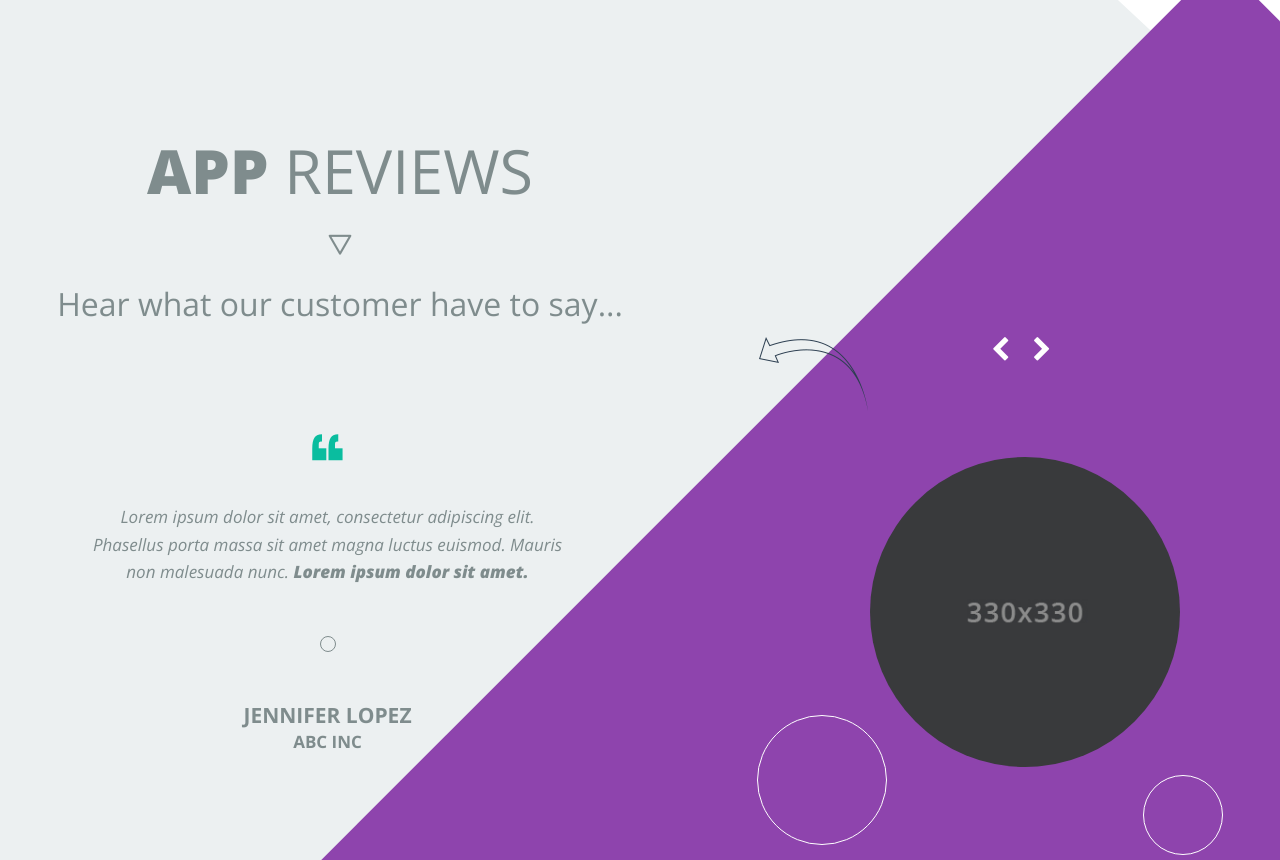
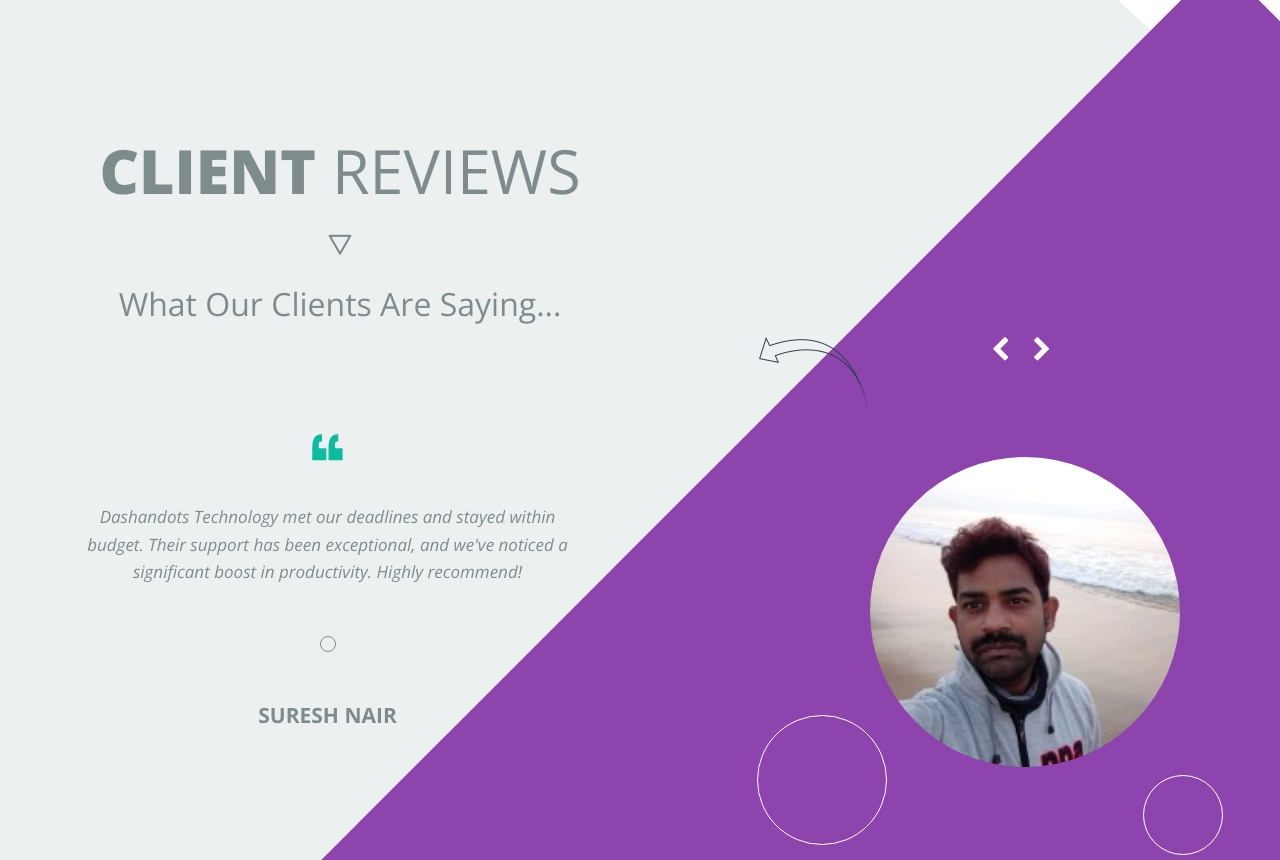
Before and after one commit to sumit245/dashandots_new_design, a website: page index.html in a window 1280 px wide. Shown: the part 1775-2635 px from the top of the page. Drawn offline with nearby package versions, Linux system fonts and the light colour scheme.

Commit message:
footer and reviews section completed

```diff
--- a/index.html
+++ b/index.html
@@ -498,7 +498,7 @@
                   >
                     <!-- Title -->
                     <h2 class="section-title color-grey">
-                      <span class="text-extrabold">App</span> Reviews
+                      <span class="text-extrabold">Client</span> Reviews
                     </h2>
                     <!-- Shape Down Arrow -->
                     <p class="color-grey text-center">
@@ -506,7 +506,7 @@
                     </p>
                     <!-- Description -->
                     <h3 class="section-msg text-center color-grey">
-                      Hear what our customer have to say...
+                      What Our Clients Are Saying...
                     </h3>
                     <!-- Shape Pointer -->
                     <div class="gk-pointer-features gk-left-arrow">
@@ -561,13 +561,10 @@
                               <!-- Content -->
                               <div class="reviews-msg">
                                 <p class="light-italic info-margin">
-                                  Lorem ipsum dolor sit amet, consectetur
-                                  adipiscing elit. Phasellus porta massa sit
-                                  amet magna luctus euismod. Mauris non
-                                  malesuada nunc.
-                                  <span class="extrabold-italic"
-                                    >Lorem ipsum dolor sit amet.</span
-                                  >
+                                  Dashandots Technology delivered on time,
+                                  within budget, and their support has been
+                                  excellent. We've seen great efficiency
+                                  improvements. Highly recommend!
                                 </p>
                               </div>
                               <!-- Author Info -->
@@ -575,10 +572,7 @@
                                 <p
                                   class="text-bold text-uppercase author-margin"
                                 >
-                                  Jennifer Lopez
-                                </p>
-                                <p class="text-bold text-uppercase author-sub">
-                                  Abc INC
+                                  Arjun Deshmukh
                                 </p>
                               </div>
                             </div>
@@ -591,7 +585,7 @@
                                     class="img-responsive img-circle"
                                     width="330"
                                     height="330"
-                                    src="images/reviews/reviews-1.jpg"
+                                    src="images/reviews/arjun.jpg"
                                     alt="Jennifer"
                                   />
                                 </div>
@@ -613,13 +607,10 @@
                               <!-- Content -->
                               <div class="reviews-msg">
                                 <p class="light-italic info-margin">
-                                  Lorem ipsum dolor sit amet, consectetur
-                                  adipiscing elit. Phasellus porta massa sit
-                                  amet magna luctus euismod. Mauris non
-                                  malesuada nunc.
-                                  <span class="extrabold-italic"
-                                    >Lorem ipsum dolor sit amet.</span
-                                  >
+                                  Dashandots Technology met our deadlines and
+                                  stayed within budget. Their support has been
+                                  exceptional, and we've noticed a significant
+                                  boost in productivity. Highly recommend!
                                 </p>
                               </div>
                               <!-- Author Info -->
@@ -627,10 +618,7 @@
                                 <p
                                   class="text-bold text-uppercase author-margin"
                                 >
-                                  Jennifer Lopez
-                                </p>
-                                <p class="text-bold text-uppercase author-sub">
-                                  Abc INC
+                                  Suresh Nair
                                 </p>
                               </div>
                             </div>
@@ -643,8 +631,8 @@
                                     class="img-responsive img-circle"
                                     width="330"
                                     height="330"
-                                    src="images/reviews/reviews-2.jpg"
-                                    alt="Jennifer"
+                                    src="images/reviews/suresh_nairr.jpg"
+                                    alt="suresh image"
                                   />
                                 </div>
                                 <div class="gk-reviews-circle-container row">
@@ -665,13 +653,10 @@
                               <!-- Content -->
                               <div class="reviews-msg">
                                 <p class="light-italic info-margin">
-                                  Lorem ipsum dolor sit amet, consectetur
-                                  adipiscing elit. Phasellus porta massa sit
-                                  amet magna luctus euismod. Mauris non
-                                  malesuada nunc.
-                                  <span class="extrabold-italic"
-                                    >Lorem ipsum dolor sit amet.</span
-                                  >
+                                  Dashandots Technology provided exactly what we
+                                  needed, on schedule and within our budget.
+                                  Their support has been outstanding, and our
+                                  operations have improved noticeably.
                                 </p>
                               </div>
                               <!-- Author Info -->
@@ -679,10 +664,7 @@
                                 <p
                                   class="text-bold text-uppercase author-margin"
                                 >
-                                  Jennifer Lopez
-                                </p>
-                                <p class="text-bold text-uppercase author-sub">
-                                  Abc INC
+                                  Isha Mehta
                                 </p>
                               </div>
                             </div>
@@ -695,7 +677,7 @@
                                     class="img-responsive img-circle"
                                     width="330"
                                     height="330"
-                                    src="images/reviews/reviews-3.jpg"
+                                    src="images/reviews/isha.jpg"
                                     alt="Jennifer"
                                   />
                                 </div>
@@ -1591,7 +1573,7 @@
                           <!-- Title -->
                           <p class="bold-italic color-white">Location</p>
                           <!-- Content -->
-                          <p class="light-italic color-white">East Delhi</p>
+                          <p class="light-italic color-white">Delhi</p>
                         </div>
                       </div>
                     </div>
@@ -1617,7 +1599,7 @@
               <!-- Footer Content -->
               <div class="center-block">
                 <p class="text-center">
-                  ©2024 Dashandots Private Limited
+                  ©2024 Dashandots Technology.
                   <span class="footer-social-icon">
                     <a
                       href="https://www.facebook.com/dashandotsglobal?mibextid=ZbWKwL"
@@ -1631,9 +1613,6 @@
                       <i class="fa fa-linkedin"></i>
                     </a>
 
-                    <a href="#" class="gk-twitter"
-                      ><i class="fa fa-twitter"></i
-                    ></a>
                     <a
                       href="https://www.instagram.com/dashandots.official?igsh=MW43cWNndnI2NDYyZQ=="
                       class="gk-instagram"
```
Also changed, not shown: images/reviews/arjun.jpg (added), images/reviews/isha.jpg (added), images/reviews/suresh_nairr.jpg (added).
